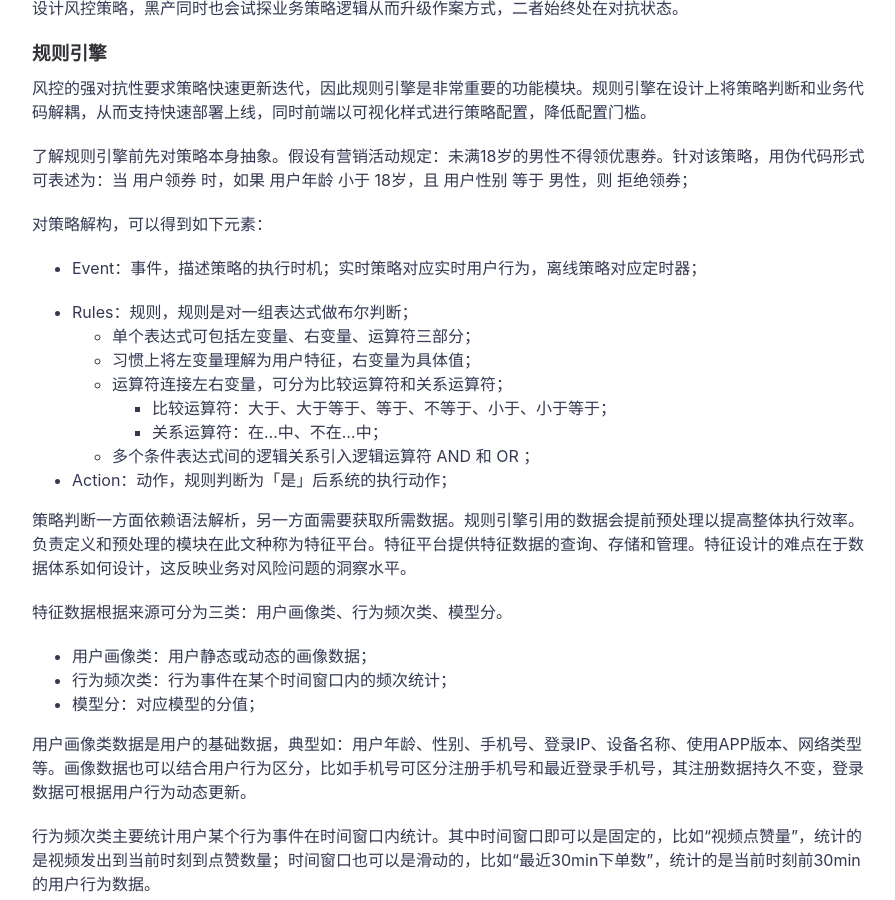
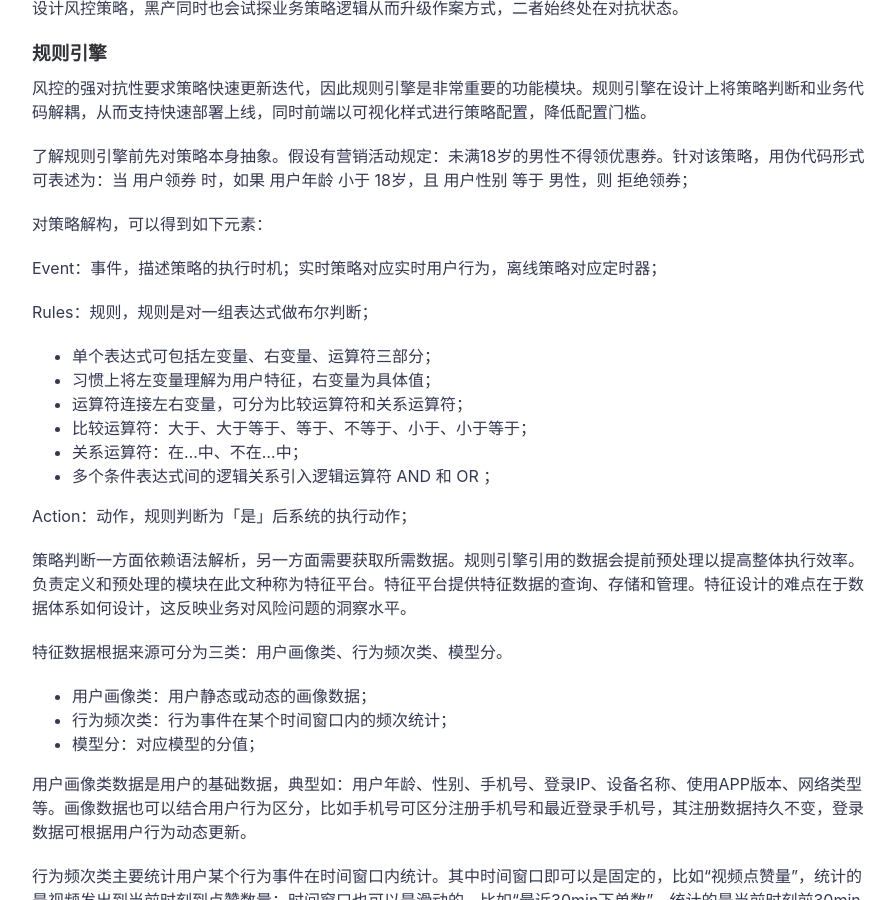
Before and after one commit to icarus507/icarus507.github.io, a Jekyll site: the page built from _posts/2021-05-01-关于风控（上）.md, in a window 1280 px wide and 900 px high, scrolled down 1760 px. Shown: the whole window, without its empty margins (188-1083 px from the left). Built offline with Jekyll 4.4.1, drawn with Linux system fonts in a browser that asks for light colours.

```diff
--- a/_posts/2021-05-01-关于风控（上）.md
+++ b/_posts/2021-05-01-关于风控（上）.md
@@ -49,17 +49,18 @@ featured-img: shane-rounce-205187
 
 对策略解构，可以得到如下元素：
 
-- Event：事件，描述策略的执行时机；实时策略对应实时用户行为，离线策略对应定时器；
+Event：事件，描述策略的执行时机；实时策略对应实时用户行为，离线策略对应定时器；
 
-- Rules：规则，规则是对一组表达式做布尔判断；
-    - 单个表达式可包括左变量、右变量、运算符三部分；
-    - 习惯上将左变量理解为用户特征，右变量为具体值；
-    - 运算符连接左右变量，可分为比较运算符和关系运算符；
-        - 比较运算符：大于、大于等于、等于、不等于、小于、小于等于；
-        - 关系运算符：在...中、不在...中；
-    - 多个条件表达式间的逻辑关系引入逻辑运算符 AND 和 OR ；
+Rules：规则，规则是对一组表达式做布尔判断；
 
-- Action：动作，规则判断为「是」后系统的执行动作；
+- 单个表达式可包括左变量、右变量、运算符三部分；
+- 习惯上将左变量理解为用户特征，右变量为具体值；
+- 运算符连接左右变量，可分为比较运算符和关系运算符；
+- 比较运算符：大于、大于等于、等于、不等于、小于、小于等于；
+- 关系运算符：在...中、不在...中；
+- 多个条件表达式间的逻辑关系引入逻辑运算符 AND 和 OR ；
+
+Action：动作，规则判断为「是」后系统的执行动作；
 
 策略判断一方面依赖语法解析，另一方面需要获取所需数据。规则引擎引用的数据会提前预处理以提高整体执行效率。负责定义和预处理的模块在此文种称为特征平台。特征平台提供特征数据的查询、存储和管理。特征设计的难点在于数据体系如何设计，这反映业务对风险问题的洞察水平。
 
```
